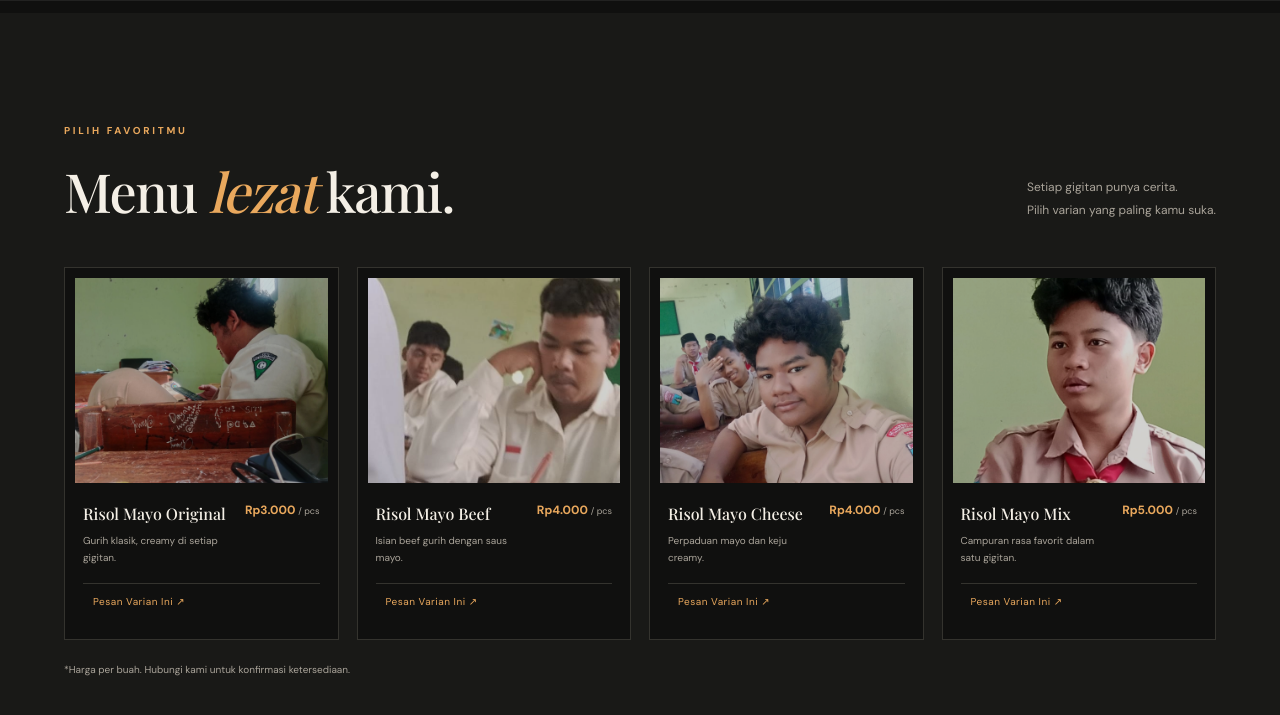
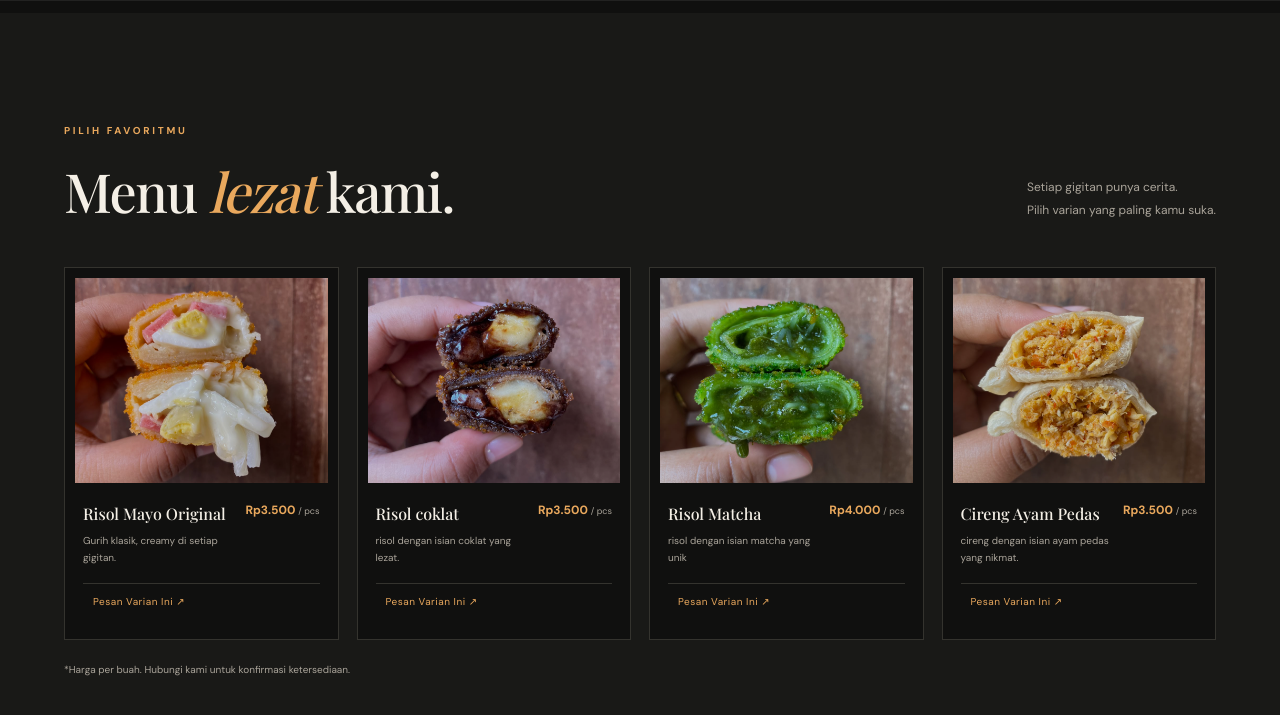
Before and after one commit to kaffavino3-star/UMKM, a plain HTML site: page index.html in a window 1280 px wide. Both pictures are taken after a click on the link "Menu". Shown: the part 759-1474 px from the top of the page. Drawn offline with nearby package versions, Linux system fonts and the light colour scheme; a web font is replaced by a local one.

Commit message:
perbaiki gambar

```diff
--- a/index.html
+++ b/index.html
@@ -105,7 +105,7 @@
 
         <article class="product-card reveal">
           <div class="product-image">
-            <img src="mbahkong (2).jpeg"
+            <img src="risol mayo.jpeg"
               alt="Risol Mayo Original">
           </div>
           <div class="product-info">
@@ -113,7 +113,7 @@
               <h3>Risol Mayo Original</h3>
               <p>Gurih klasik, creamy di setiap gigitan.</p>
             </div>
-            <strong>Rp3.000 <small>/ pcs</small></strong>
+            <strong>Rp3.500 <small>/ pcs</small></strong>
           </div>
           <a class="product-order"
             href="https://wa.me/6285894731982?text=Halo%20saya%20ingin%20pesan%20Risol%20Mayo%20Original"
@@ -124,15 +124,15 @@
 
         <article class="product-card reveal">
           <div class="product-image">
-            <img src="pakpoh ngantuk.jpeg"
-              alt="Risol Mayo Beef">
+            <img src="risol coklat.jpeg"
+              alt="Risol coklat">
           </div>
           <div class="product-info">
             <div>
-              <h3>Risol Mayo Beef</h3>
-              <p>Isian beef gurih dengan saus mayo.</p>
+              <h3>Risol coklat</h3>
+              <p>risol dengan isian coklat yang lezat.</p>
             </div>
-            <strong>Rp4.000 <small>/ pcs</small></strong>
+            <strong>Rp3.500 <small>/ pcs</small></strong>
           </div>
           <a class="product-order"
             href="https://wa.me/6285894731982?text=Halo%20saya%20ingin%20pesan%20Risol%20Mayo%20Beef" target="_blank">
@@ -142,13 +142,13 @@
 
         <article class="product-card reveal">
           <div class="product-image">
-            <img src="mbahkong.jpeg"
-              alt="Risol Mayo Cheese">
+            <img src="risol matcha.jpeg"
+              alt="Risol Matcha">
           </div>
           <div class="product-info">
             <div>
-              <h3>Risol Mayo Cheese</h3>
-              <p>Perpaduan mayo dan keju creamy.</p>
+              <h3>Risol Matcha</h3>
+              <p>risol dengan isian matcha yang unik</p>
             </div>
             <strong>Rp4.000 <small>/ pcs</small></strong>
           </div>
@@ -160,15 +160,15 @@
 
         <article class="product-card reveal">
           <div class="product-image">
-            <img src="marcel.jpeg"
-              alt="Risol Mayo Mix">
+            <img src="cireng ayam pedas.jpeg"
+              alt="Cireng Ayam Pedas">
           </div>
           <div class="product-info">
             <div>
-              <h3>Risol Mayo Mix</h3>
-              <p>Campuran rasa favorit dalam satu gigitan.</p>
+              <h3>Cireng Ayam Pedas</h3>
+              <p>cireng dengan isian ayam pedas yang nikmat.</p>
             </div>
-            <strong>Rp5.000 <small>/ pcs</small></strong>
+            <strong>Rp3.500 <small>/ pcs</small></strong>
           </div>
           <a class="product-order"
             href="https://wa.me/6285894731982?text=Halo%20saya%20ingin%20pesan%20Risol%20Mayo%20Mix" target="_blank">
@@ -331,10 +331,10 @@
         <article class="review-card">
 
           <div class="review-user">
-            <img src="images/profil-3.jpg" alt="Foto profil pelanggan">
+            <img src="davina-karamoy.jpeg" alt="Foto profil pelanggan">
 
             <div class="user-info">
-              <h3>Nama Pelanggan 3</h3>
+              <h3>davina karamoy</h3>
               <span>Pembeli</span>
             </div>
           </div>
@@ -369,10 +369,7 @@
 
       </div>
 
-      <p class="review-disclaimer">
-        *Ganti nama, tanggal, rating, komentar dan foto
-        dengan data pelanggan asli.
-      </p>
+
 
     </section>
 
```
Also changed, not shown: ajeng.jpg (deleted), cireng ayam pedas.jpeg (added), davina-karamoy.jpeg (added), marcel.jpeg (deleted), mbahkong (2).jpeg (deleted), mbahkong.jpeg (deleted), pakpoh ngantuk.jpeg (deleted), pakpoh.jpeg (deleted), risol coklat.jpeg (added), risol matcha.jpeg (added), risol mayo.jpeg (added).
